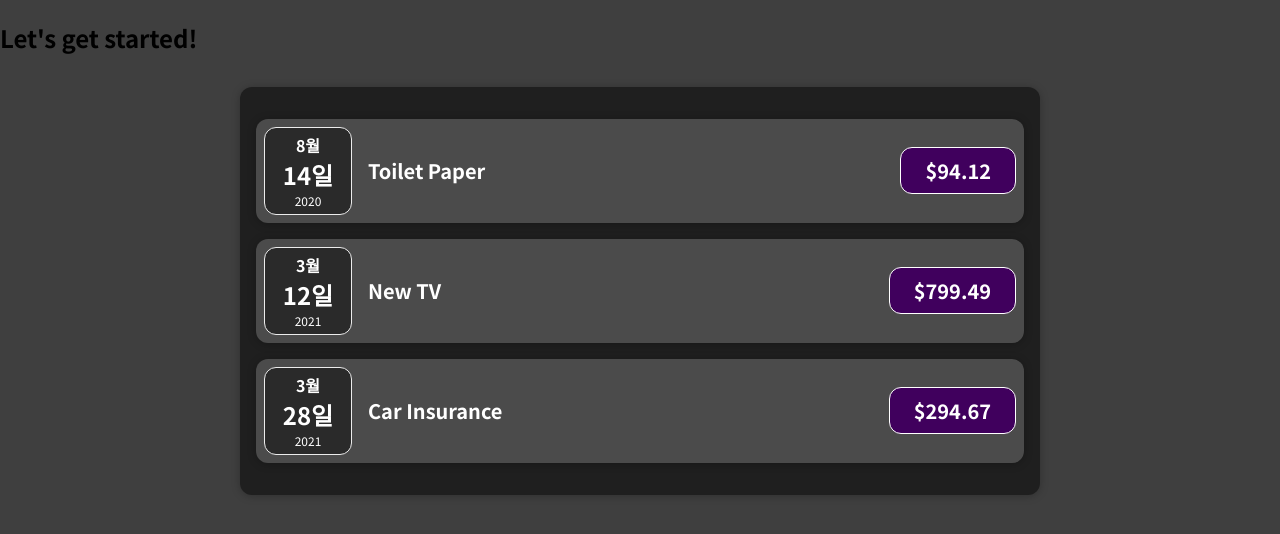
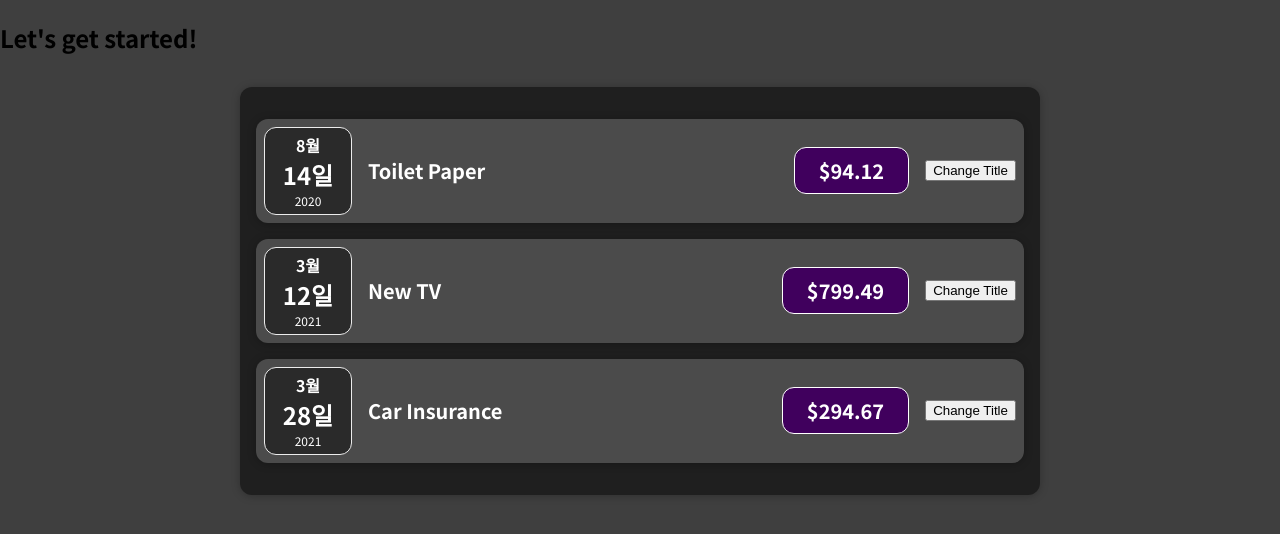
Before and after one commit to jaeyeong815/udemy-react-completed, a React (Create React App) app: page / in a window 1280 px wide. Shown: the top 534 px of the page. Built offline with nearby package versions, Linux system fonts and the light colour scheme.

Commit message:
1206: ExpenseItem title 업데이트 기능 일부 구현

```diff
--- a/package.json
+++ b/package.json
@@ -8,7 +8,7 @@
     "@testing-library/user-event": "^12.5.0",
     "react": "^18.0.0",
     "react-dom": "^18.0.0",
-    "react-scripts": "4.0.1",
+    "react-scripts": "^5.0.1",
     "web-vitals": "^0.2.4"
   },
   "scripts": {
--- a/src/components/Expenses/ExpenseItem.js
+++ b/src/components/Expenses/ExpenseItem.js
@@ -1,14 +1,21 @@
+import { useState } from 'react';
 import Card from '../UI/Card';
 import ExpenseDate from './ExpenseDate';
 import './ExpenseItem.css';
 
 const ExpenseItem = ({ title, amount, date }) => {
+  let [expenseTitle, setExpenseTitle] = useState(title);
+  const clickHandler = () => {
+    setExpenseTitle('updated');
+    console.log(title);
+  };
   return (
     <Card className="expense-item">
       <ExpenseDate date={date} />
       <div className="expense-item__description">
-        <h2>{title}</h2>
+        <h2>{expenseTitle}</h2>
         <div className="expense-item__price">${amount}</div>
+        <button onClick={clickHandler}>Change Title</button>
       </div>
     </Card>
   );
```
